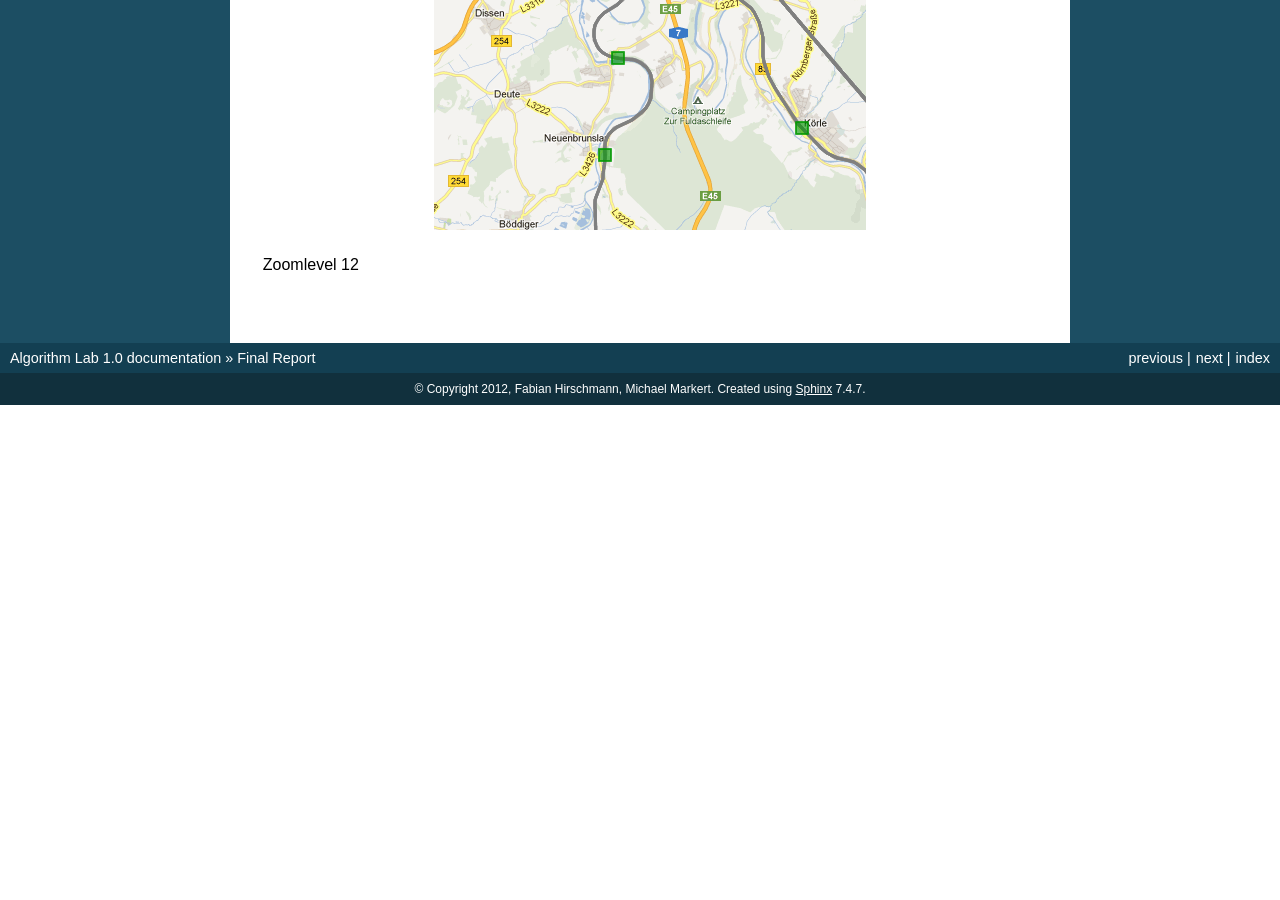
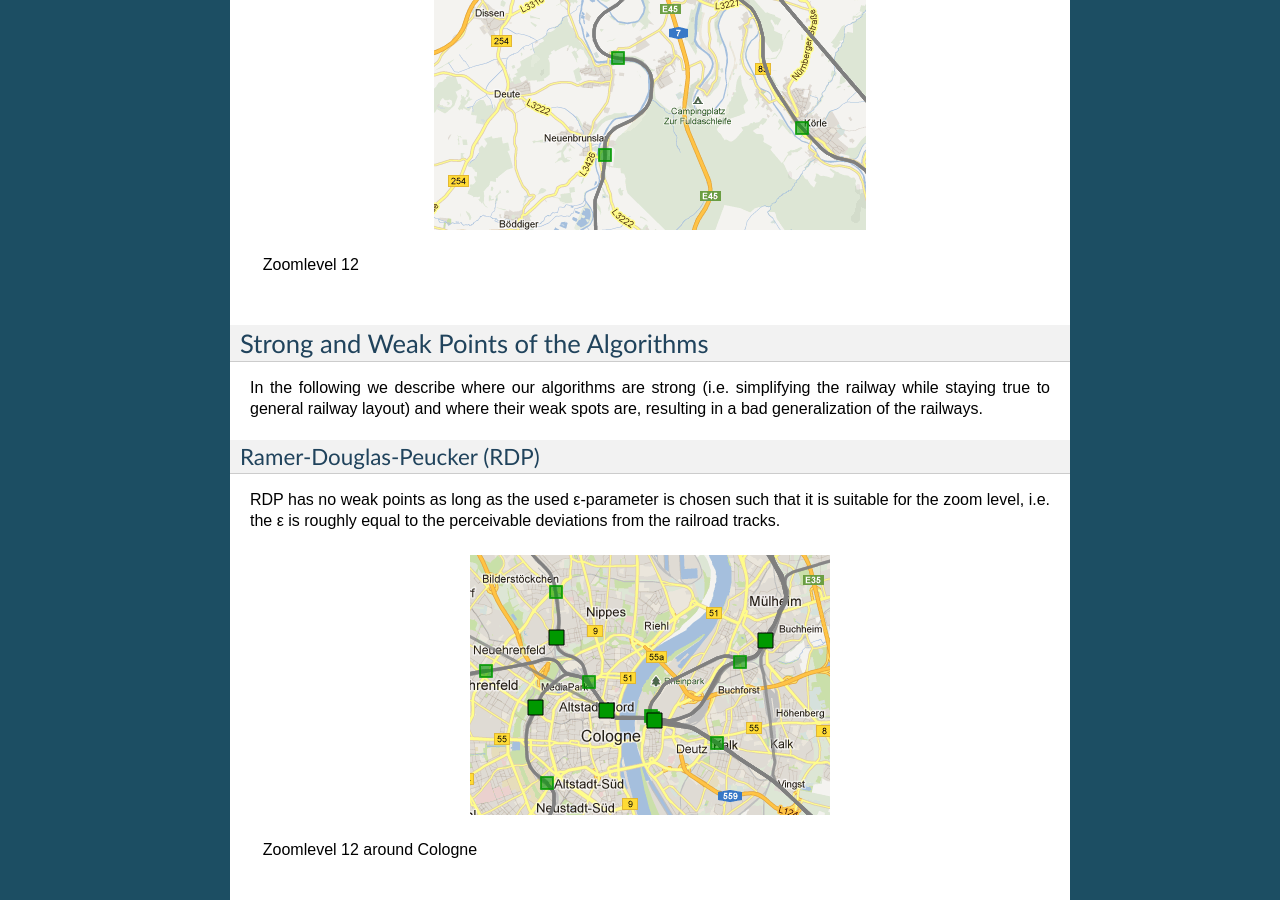
Before and after one commit to fhirschmann/algolab, a Sphinx documentation site: the page built from doc/final.rst, in a window 1280 px wide and 900 px high, scrolled down 16464 px. Built offline with Sphinx 7.4.7, drawn with Linux system fonts in a browser that asks for light colours; formulas are drawn with MathJax 3; before the commit the page ends 16869 px from its top, so only the background shows below that; some of the changed text lies outside the part shown.

Commit message:
Document strong points of RDP.
Signed-off-by: Michael Markert <markert.michael@googlemail.com>

```diff
--- a/doc/final.rst
+++ b/doc/final.rst
@@ -246,3 +246,22 @@ Screenshots
 .. figure:: img/grifte/rv-zl12.png
 
     Zoomlevel 12
+
+
+Strong and Weak Points of the Algorithms
+========================================
+
+In the following we describe where our algorithms are strong (i.e. simplifying
+the railway while staying true to general railway layout) and where their weak
+spots are, resulting in a bad generalization of the railways.
+
+Ramer-Douglas-Peucker (RDP)
+---------------------------
+
+RDP has no weak points as long as the used ε-parameter is chosen such that it is
+suitable for the zoom level, i.e. the ε is roughly equal to the perceivable
+deviations from the railroad tracks.
+
+.. figure:: img/rdp-good.png
+
+    Zoomlevel 12 around Cologne
```
Also changed, not shown: doc/img/cluster-good.png (added), doc/img/rdp-good.png (added).
